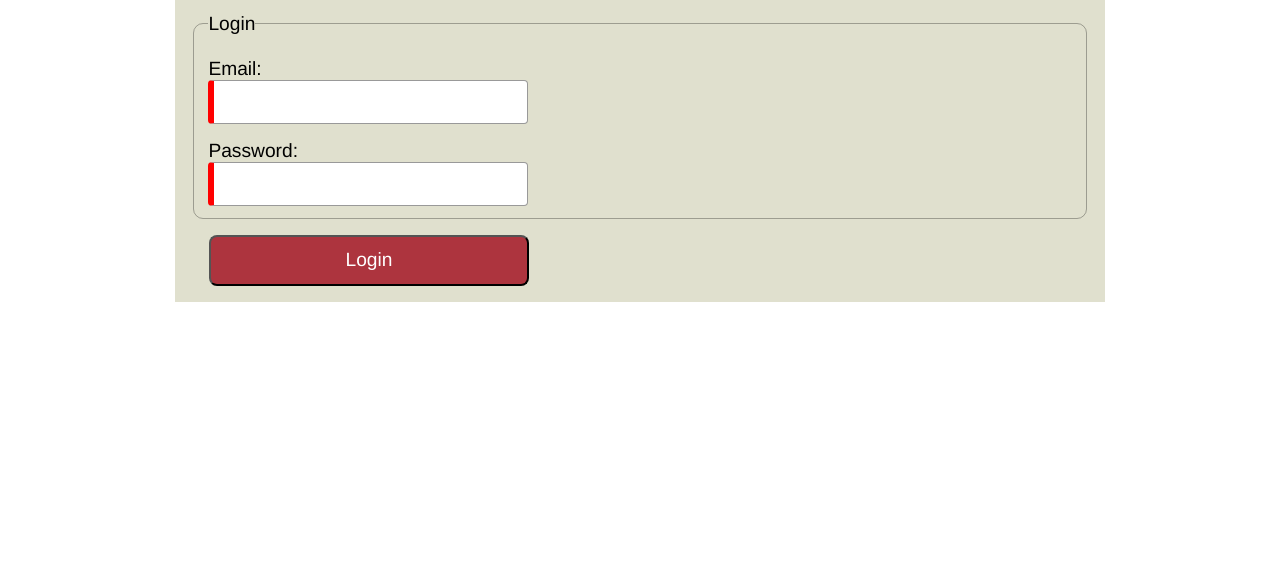
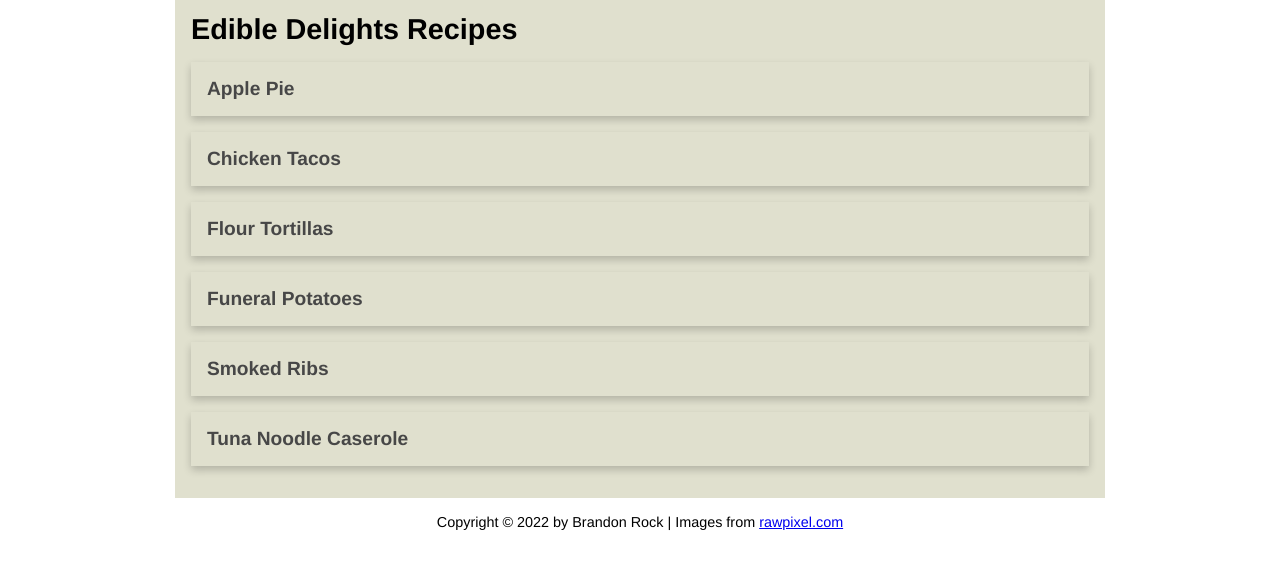
Before and after one commit to sandbrock-byui/wdd330-portfolio, a plain HTML site: page final/index.html in a window 1280 px wide. Shown: the part 144-712 px from the top of the page. Drawn offline with nearby package versions, Linux system fonts and the light colour scheme.

Commit message:
Finished recipe drop-down

```diff
--- a/final/index.html
+++ b/final/index.html
@@ -56,7 +56,9 @@
       <div id="workspace"></div>
     </main>
 
-    <footer></footer>
+    <footer>
+      <p>Copyright &copy; 2022 by Brandon Rock | Images from <a href="rawpixel.com">rawpixel.com</a></p>
+    </footer>
 
     <script type="module" src="js/main.js"></script>
   </body>
--- a/final/js/home/home.view.js
+++ b/final/js/home/home.view.js
@@ -12,6 +12,9 @@ export default class HomeView {
         Welcome to Edible Delights! You have reached the ultimate online recipe tracking software.
         It can be used to easily keep track of your recipes. And you can share them with your friends.
       </p>
+      <picture>
+        <img src="images/home-recipe-001.jpg">
+      </picture>
     `;
     this.rootEl.innerHTML = homeEl.innerHTML;
     this.rootEl = document.querySelector(this.config.selectors.workspace);
--- a/final/js/navigation/navigation.controller.js
+++ b/final/js/navigation/navigation.controller.js
@@ -23,13 +23,11 @@ export default class NavigationController {
     const signupController = new SignupController(config);
 
     this.routes = [
-      { path: '/', controller: homeController },
-      { path: '/index.html', controller: homeController },
       { path: '/index.html#home', controller: homeController },
       { path: '/index.html#recipes', controller: recipeListController },
       { path: '/index.html#nutrition', controller: nutritionController },
       { path: '/index.html#profile', controller: profileController },
-      { path: '/index.html#login', controller: loginController },
+      { path: '/index.html#login', controller: recipeListController },
       { path: '/index.html#signup', controller: signupController }
     ];
   }
--- a/final/js/nutrition/nutrition.view.js
+++ b/final/js/nutrition/nutrition.view.js
@@ -7,8 +7,7 @@ export default class NutritionView {
   render() {
     const nutritionEl = document.createElement('div');
     nutritionEl.innerHTML = `
-      <h1>Nutrition</h1>
-      <h2>Edible Delights</h2>
+      <h2>Edible Delights Nutrition</h2>
     `;
     this.rootEl.innerHTML = nutritionEl.innerHTML;
     this.rootEl = document.querySelector(this.config.selectors.workspace);
--- a/final/js/profile/profile.view.js
+++ b/final/js/profile/profile.view.js
@@ -7,8 +7,7 @@ export default class ProfileView {
   render() {
     const profileEl = document.createElement('div');
     profileEl.innerHTML = `
-      <h1>Profile</h1>
-      <h2>Edible Delights</h2>
+      <h2>Edible Delights Profile</h2>
     `;
     this.rootEl.innerHTML = profileEl.innerHTML;
     this.rootEl = document.querySelector(this.config.selectors.workspace);
--- a/final/js/recipe/recipe.model.js
+++ b/final/js/recipe/recipe.model.js
@@ -0,0 +1,50 @@
+const recipes = [
+  {
+    id: "1",
+    userId: "1",
+    title: "Flour Tortillas"
+  },
+  {
+    id: "2",
+    userId: "2",
+    title: "Apple Pie"
+  },
+  {
+    id: "3",
+    userId: "3",
+    title: "Smoked Ribs"
+  },
+  {
+    id: "4",
+    userId: "4",
+    title: "Chicken Tacos"
+  },
+  {
+    id: "5",
+    userId: "5",
+    title: "Funeral Potatoes"
+  },
+  {
+    id: "6",
+    userId: "6",
+    title: "Tuna Noodle Caserole"
+  }
+];
+
+export default class RecipeModel {
+  static getAllRecipes() {
+    return recipes.sort((recipe1, recipe2) => {
+      if (recipe1.title < recipe2.title) {
+        return -1;
+      }
+
+      if (recipe1.title === recipe2.title) {
+        return 0;
+      }
+
+      if (recipe1.title > recipe2.title) {
+        return 1;
+      }
+    });
+  }
+};
--- a/final/js/recipe/recipelist.controller.js
+++ b/final/js/recipe/recipelist.controller.js
@@ -1,4 +1,5 @@
 import RecipeListView from './recipelist.view.js';
+import RecipeModel from './recipe.model.js';
 
 export default class RecipeListController {
   constructor(config) {
@@ -7,6 +8,7 @@ export default class RecipeListController {
   }
 
   render() {
-    this.view.render();
+    const recipes = RecipeModel.getAllRecipes();
+    this.view.render(recipes);
   }
 };
--- a/final/js/recipe/recipelist.view.js
+++ b/final/js/recipe/recipelist.view.js
@@ -1,15 +1,60 @@
 export default class RecipeListView {
+  config = null;
+  activeDetailEl = null;
+  activeRecipeEl = null;
+  rootEl = null;
+
   constructor(config) {
     this.config = config;
     this.rootEl = document.querySelector(config.selectors.workspace);
   }
 
-  render() {
+  connectRecipeCallbacks() {
+    const headers = this.rootEl.querySelectorAll('.recipe-header');
+    headers.forEach(header => {
+      header.addEventListener('click', this.headerClickCallback.bind(this));
+    });
+  }
+
+  headerClickCallback(e) {
+    const recipeEl = e.target.parentElement;
+    const detailEl = recipeEl.querySelector('.recipe-detail');
+
+    if (this.activeDetailEl) {
+      this.activeDetailEl.classList.remove('recipe-detail-active');
+    }
+
+    if (recipeEl === this.activeRecipeEl) {
+      this.activeRecipeEl = null;
+      this.activeDetailEl = null;
+      return;
+    }
+
+    this.activeRecipeEl = recipeEl;
+    this.activeDetailEl = detailEl;
+
+    detailEl.classList.add('recipe-detail-active');
+  }
+
+  render(recipes) {
     const recipesEl = document.createElement('div');
     recipesEl.innerHTML = `
       <h2>Edible Delights Recipes</h2>
     `;
+
+    recipes.forEach(recipe => {
+      recipesEl.innerHTML += `
+        <div class="recipe">
+          <div class="recipe-header">
+            <strong>${recipe.title}</strong>
+          </div>
+          <div class="recipe-detail">
+          </div>
+        </div>
+      `;
+    });
+
     this.rootEl.innerHTML = recipesEl.innerHTML;
-    this.rootEl = document.querySelector(this.config.selectors.workspace);
+    this.connectRecipeCallbacks();
   }
 };
--- a/final/styles/small.css
+++ b/final/styles/small.css
@@ -14,6 +14,9 @@
   --nav-text-hover: var(--color3);
 
   --main-background: var(--color5);
+
+  --recipe-background: var(--color5);
+  --recipe-header: var(--color2);
 }
 
 /*********************
@@ -163,6 +166,15 @@ main {
   padding: 1rem;
 }
 
+#workspace h2 {
+  margin-bottom: 1rem;
+}
+
+#workspace img {
+  margin-top: 1rem;
+  max-width: 100%;
+}
+
 /*********************
  * Forms
  *********************/
@@ -236,3 +248,41 @@ form input.submitBtn {
 form input.submitBtn:hover {
   color: var(--nav-text-hover);
 }
+
+/*********************
+ * Recipes
+ *********************/
+.recipe {
+  box-shadow: 0 4px 8px 0 rgba(0,0,0,0.2);
+  transition: 0.3s;
+  margin-bottom: 1rem;
+  color: var(--recipe-header);
+  background: var(--recipe-background);
+}
+
+.recipe-header {
+  cursor: pointer;
+  padding: 1rem;
+}
+
+.recipe-detail {
+  /*display: none;*/
+  height: 0px;
+  transition: height .2s;
+}
+
+.recipe-detail-active {
+  display: block;
+  height: 100px;
+  background-color: white;
+  transition: height .2s;
+}
+
+/*********************
+ * Footer
+ *********************/
+footer {
+  margin-top: 1rem;
+  text-align: center;
+  font-size: .9rem;
+}
```
Also changed, not shown: final/images/home-recipe-001.jpg (added).
